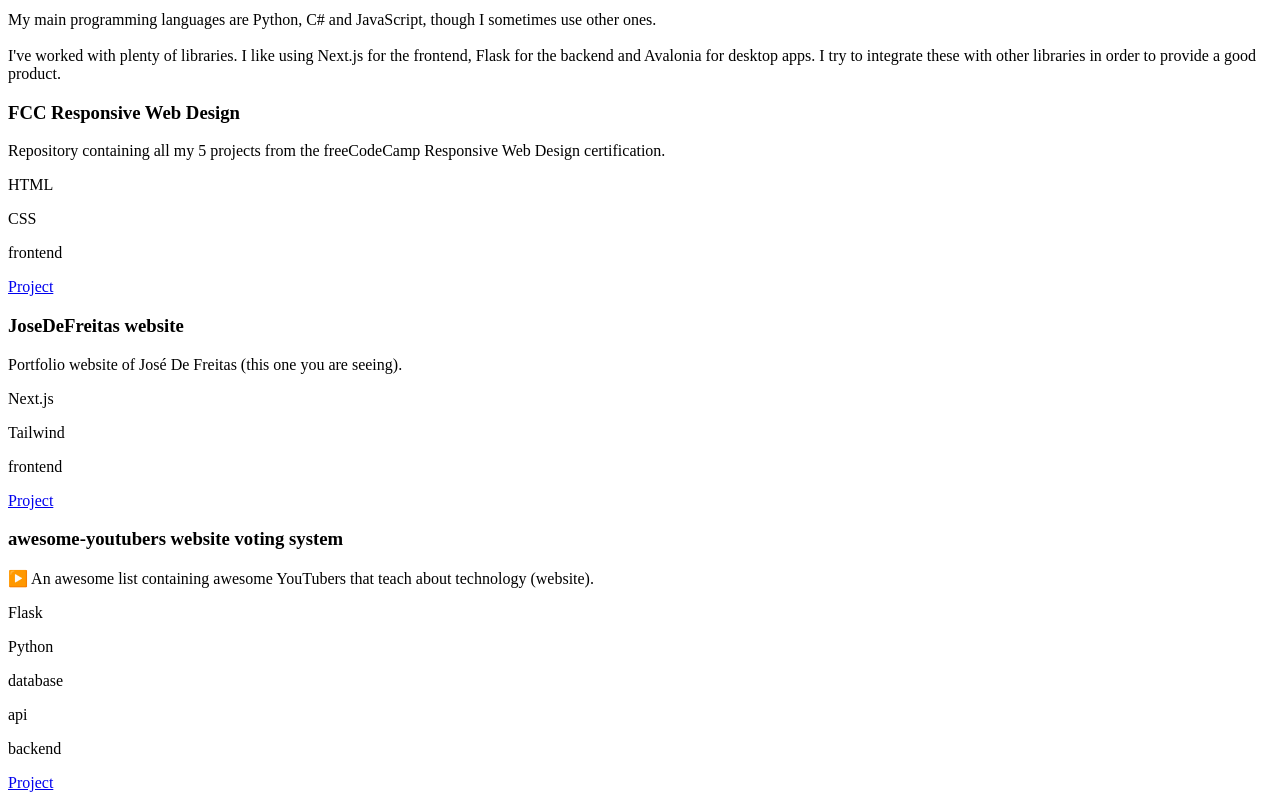
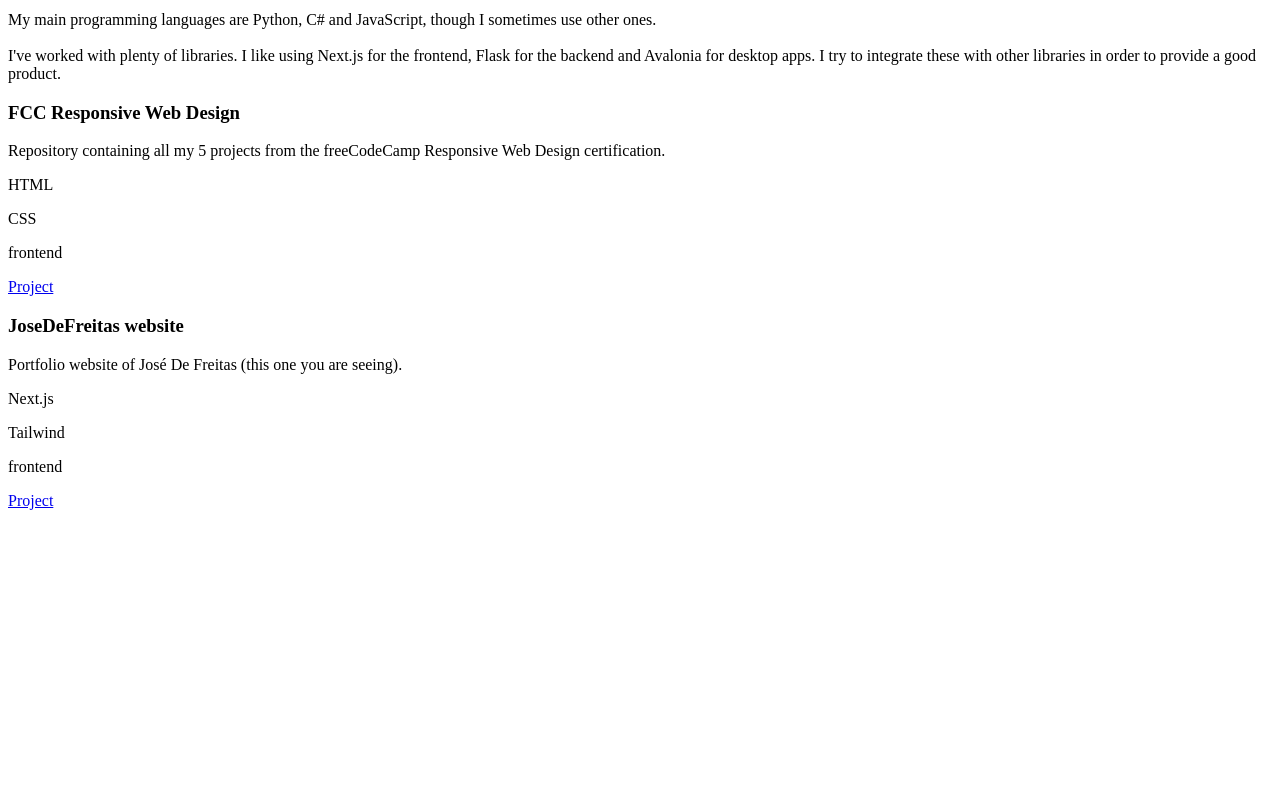
Before and after one commit to JoseDeFreitas/JoseDeFreitas-website, a Next.js app: page /programming in a window 1280 px wide. Shown: the part 229-1029 px from the top of the page. After the commit the page ends 800 px from the top, so only its background shows below. Built offline with nearby package versions, Linux system fonts and the light colour scheme.

Commit message:
Remove a project

```diff
--- a/public/data/data_programming.js
+++ b/public/data/data_programming.js
@@ -13,11 +13,4 @@ export const programmingProjects = [
         link: 'https://github.com/JoseDeFreitas/JoseDeFreitas-website',
         tags: ['Next.js', 'Tailwind', 'frontend']
     },
-    {
-        name: 'awesome-youtubers website voting system',
-        description: '▶️ An awesome list containing awesome YouTubers that teach about technology (website).',
-        creation: '07/03/2021',
-        link: 'https://github.com/JoseDeFreitas/awesome-youtubers/tree/main/src/voter',
-        tags: ['Flask', 'Python', 'database', 'api', 'backend']
-    },
 ]
```
